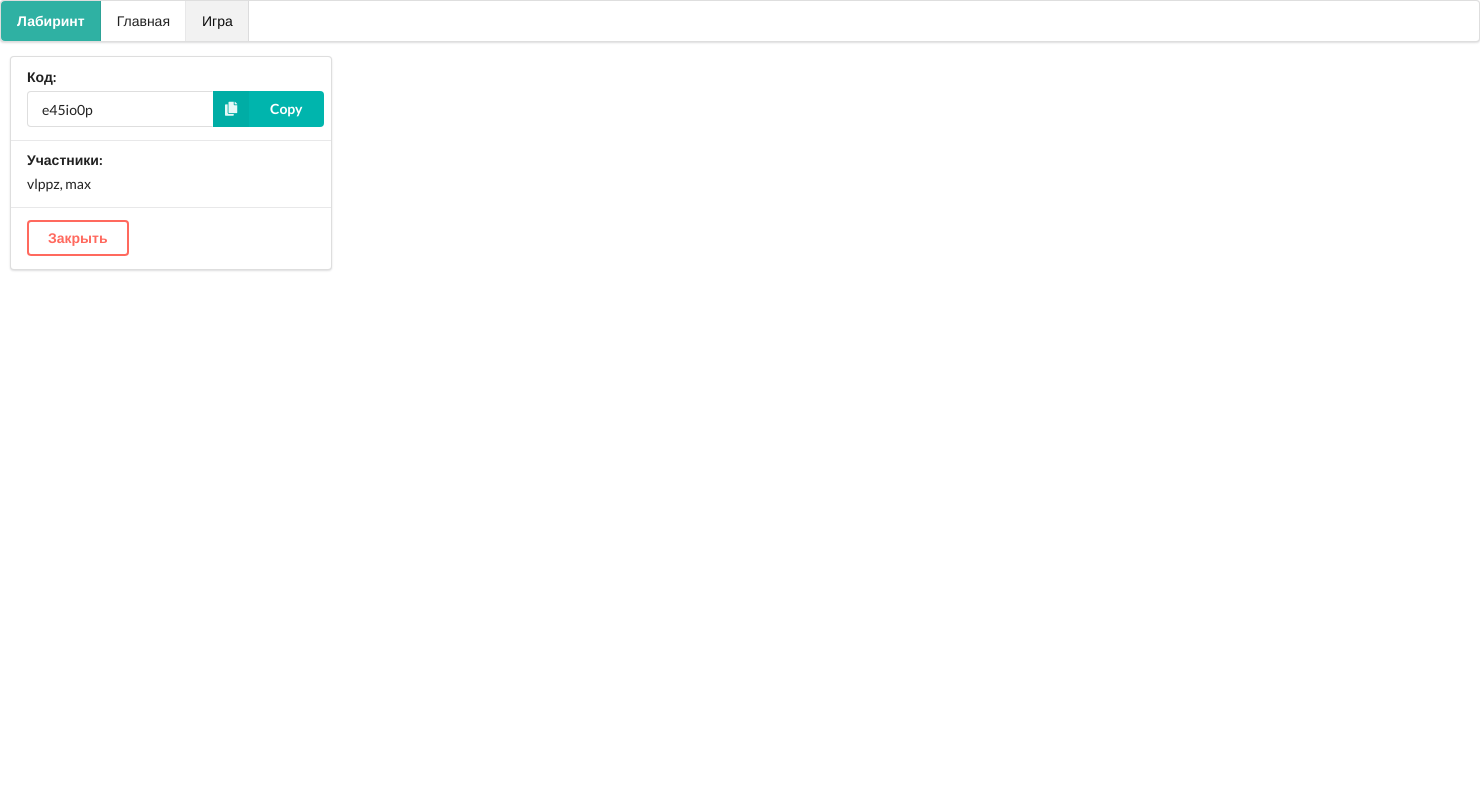
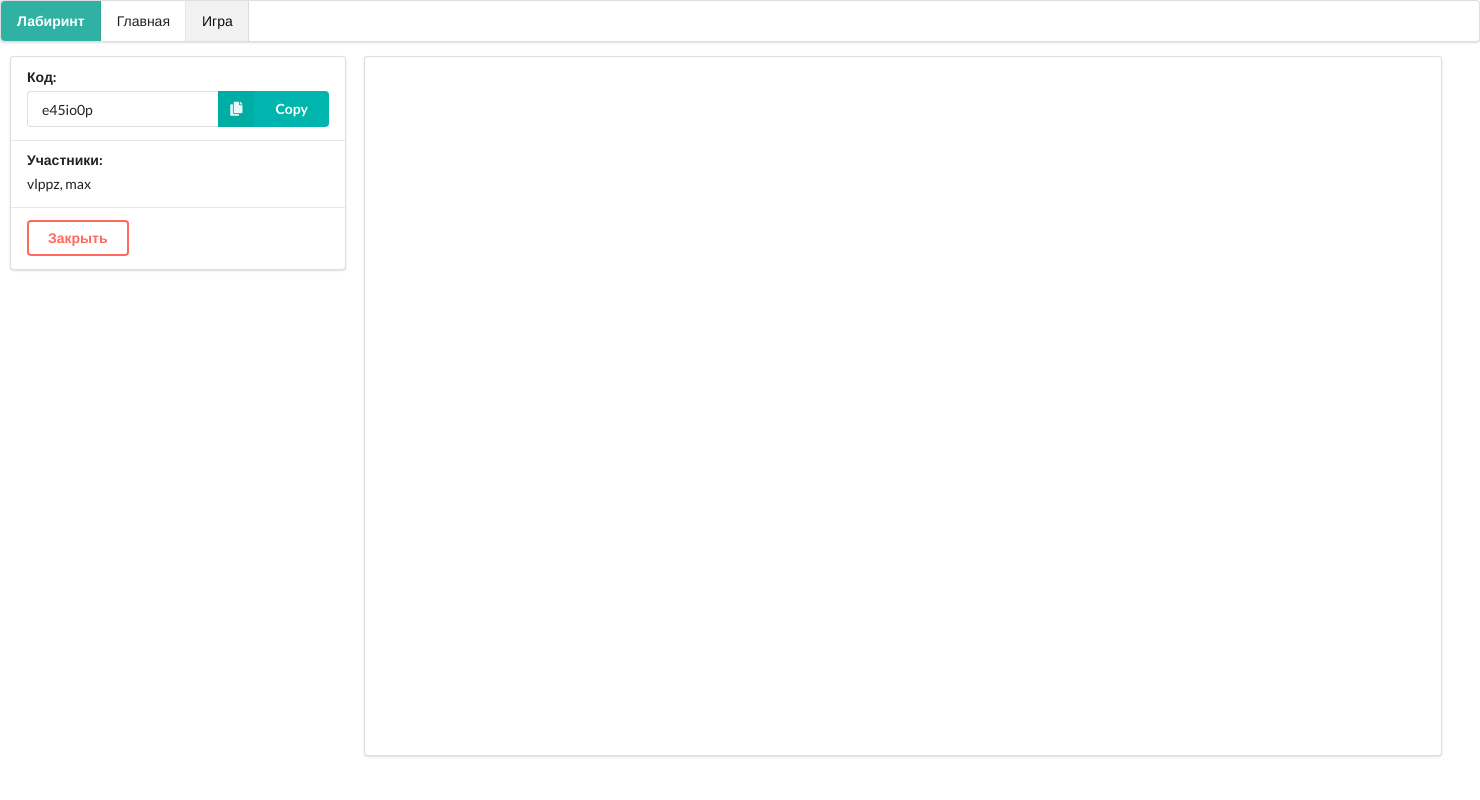
Before and after one commit to maxtaran2010/FlaskGame, a Flask app: page /game in a window 1480 px wide. Run offline with Flask 2, Linux system fonts and the light colour scheme; some libraries are stand-ins or nearby versions.

Commit message:
design fix 2

```diff
--- a/static/style.css
+++ b/static/style.css
@@ -18,5 +18,12 @@
 }
 
 .m1 {
-    width: 23rem!important;
+    width: 24rem!important;
 }
+
+.fill {
+    width: 77rem!important;
+    height: 50rem!important;
+    margin-left: 354px!important;
+    margin-top: -228px!important;
+}
--- a/templates/game.html
+++ b/templates/game.html
@@ -28,8 +28,8 @@
                 <div class="ui action input">
                     <input id="code1" type="text" value="e45io0p">
                     <button id="copy" class="ui right teal labeled icon button" tabindex="0">
-                        <i class="copy icon"></i>
-                        Copy
+                        <i id="icn1" class="copy icon"></i>
+                        <span class="text1">Copy</span>
                     </button>
                 </div>
             </div>
@@ -43,7 +43,11 @@
                 </form>
             </div>
         </div>
+        <div class="fill ui vertical menu">
+
+        </div>
     </div>
+
 
     <script src="https://code.jquery.com/jquery-3.1.1.min.js"
         integrity="sha256-hVVnYaiADRTO2PzUGmuLJr8BLUSjGIZsDYGmIJLv2b8=" crossorigin="anonymous"></script>
@@ -51,8 +55,20 @@
     <script>
         $('#copy').click(function() {
             navigator.clipboard.writeText($("#code1").val())
+            $('.text1').text("Copied")
+            $('#icn1').removeClass('copy')
+            $('#icn1').addClass('check')
+            $('#icn1').addClass('circle')
             $('#copy').blur()
+            setTimeout(restoreicon, 1000)
         })
+
+        function restoreicon() {
+            $('.text1').text("Copy")
+            $('#icn1').removeClass('check')
+            $('#icn1').removeClass('circle')
+            $('#icn1').addClass('copy')
+        }
     </script>
 
     <script src="https://cdnjs.cloudflare.com/ajax/libs/semantic-ui/2.5.0/semantic.min.js"
```
